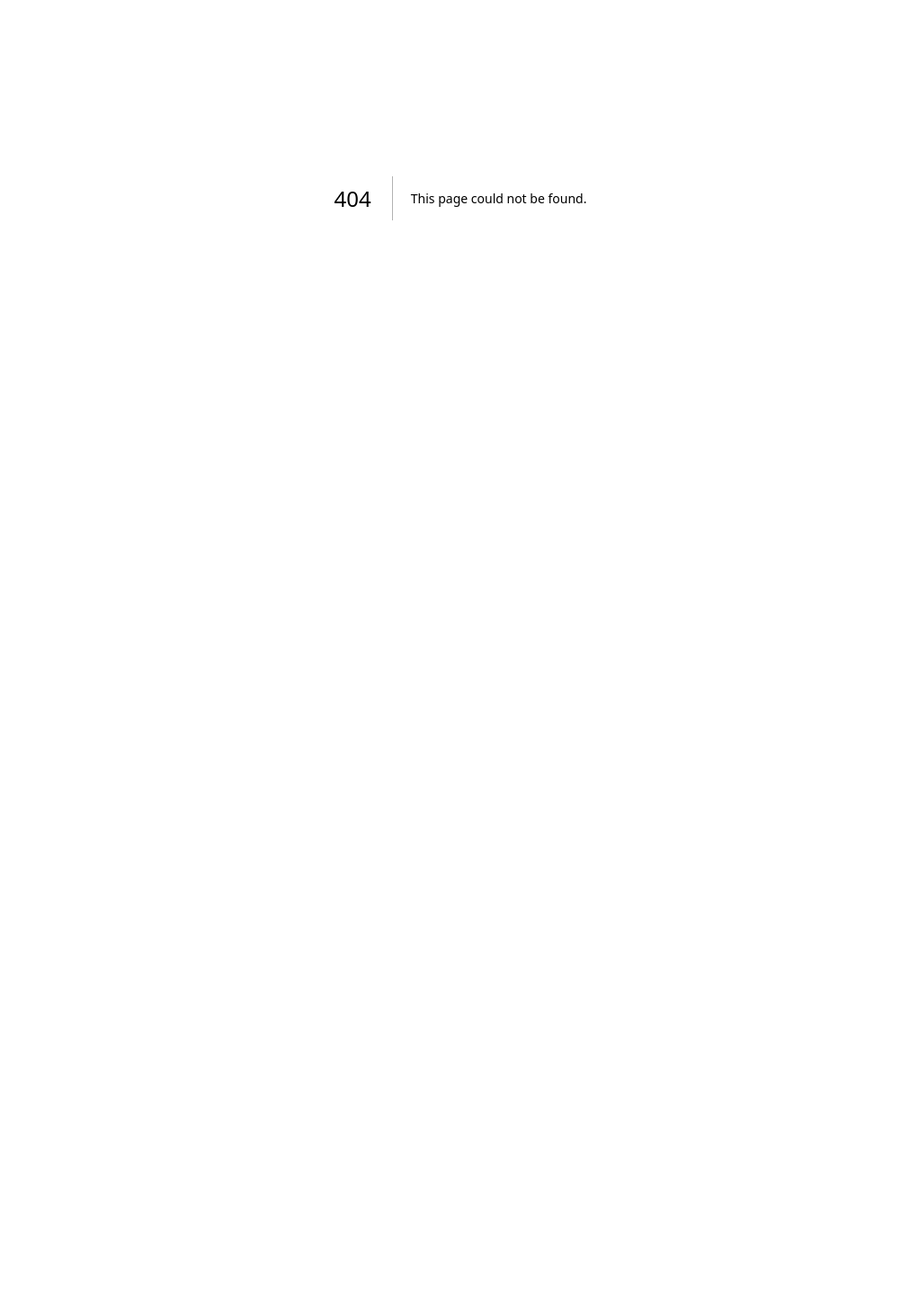
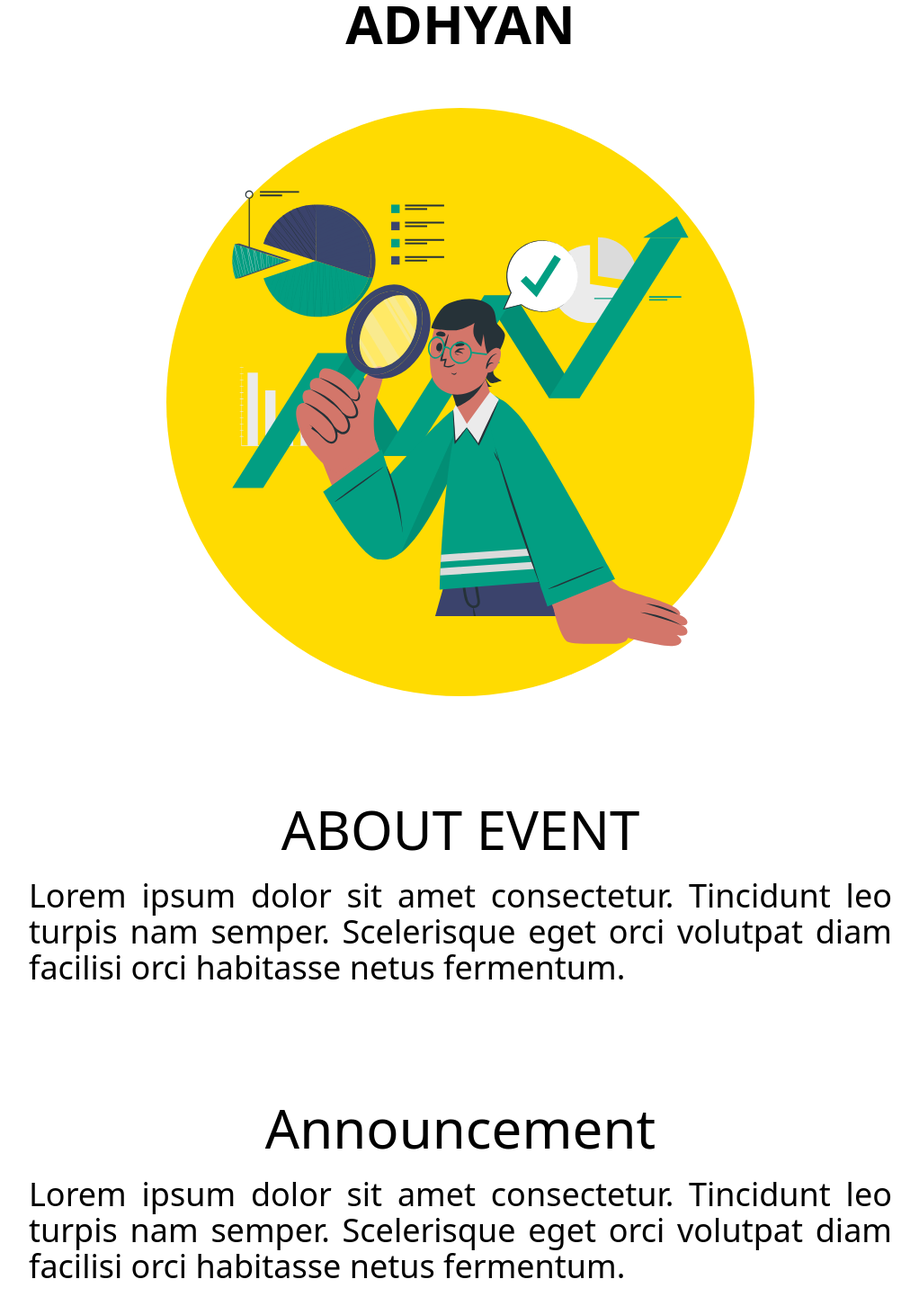
Before and after one commit to Sochem/Osmoze-23, a Next.js app: page /eventPageTest in a window 1280 px wide. Before the commit this address had no page. Shown: the part 180-1642 px from the top of the page at 90% size, without its empty margins (128-1150 px from the left). Before the commit the page ends 800 px from the top, so only its background shows below. Built offline with nearby package versions, Linux system fonts and the light colour scheme.

Commit message:
Created Individual Event Page Component

```diff
--- /dev/null
+++ b/src/components/IndividualEvent.js
@@ -0,0 +1,52 @@
+import Link from "next/link";
+import Image from "next/image";
+import Navbar from "./navbar";
+import Footer from "./footer";
+
+export default function IndividualEvent() {
+	let color = "FFDB01";
+	return (
+		<>
+			<Navbar />
+			<div className="px-40 w-full bg-[#`${color}`] pb-[55px] flex flex-col items-center h-auto pt-44">
+				<div className=" text-6xl font-bold pb-16">ADHYAN</div>
+				<div className=" bg-[#FFDB01] h-[654px] w-[654px] flex justify-center rounded-full mb-[118px]">
+					<Image
+						className=" z-50"
+						src="/images/events.svg"
+						height={508}
+						width={508}
+					/>
+				</div>
+				<div className=" text-4xl font-light text-justify items-center flex flex-col">
+					<div className=" items-center flex flex-col mb-32">
+						<div className=" text-6xl font-normal mb-6">
+							ABOUT EVENT
+						</div>
+						<div>
+							Lorem ipsum dolor sit amet consectetur. Tincidunt
+							leo turpis nam semper. Scelerisque eget orci
+							volutpat diam facilisi orci habitasse netus
+							fermentum.
+						</div>
+					</div>
+					<div className=" items-center flex flex-col">
+						<div className=" text-6xl font-normal mb-6">
+							Announcement
+						</div>
+						<div>
+							Lorem ipsum dolor sit amet consectetur. Tincidunt
+							leo turpis nam semper. Scelerisque eget orci
+							volutpat diam facilisi orci habitasse netus
+							fermentum.
+						</div>
+					</div>
+					<button className=" text-2xl font-normal tracking-widest rounded-lg w-80 h-16 bg-slate-700 text-white flex items-center justify-center mt-9 mb-6 bg-gradient-to-br from-[#052528] to-[#094B48]">
+						Problem Statement
+					</button>
+				</div>
+			</div>
+			<Footer />
+		</>
+	);
+}
--- /dev/null
+++ b/src/pages/eventPageTest.js
@@ -0,0 +1,8 @@
+import EventComponent from "@/components/IndividualEvent.js"
+
+
+export default function eventPageTest() {
+	return (
+		<EventComponent/>
+	);
+}
```
Also changed, not shown: public/images/events.svg (added).
